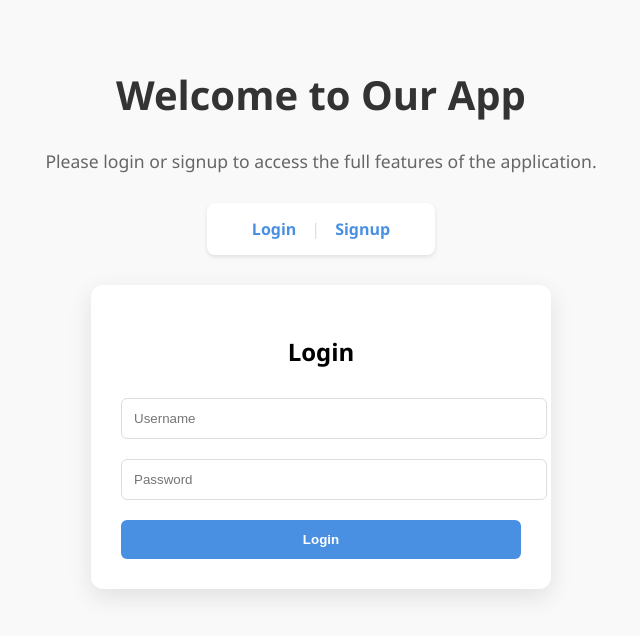
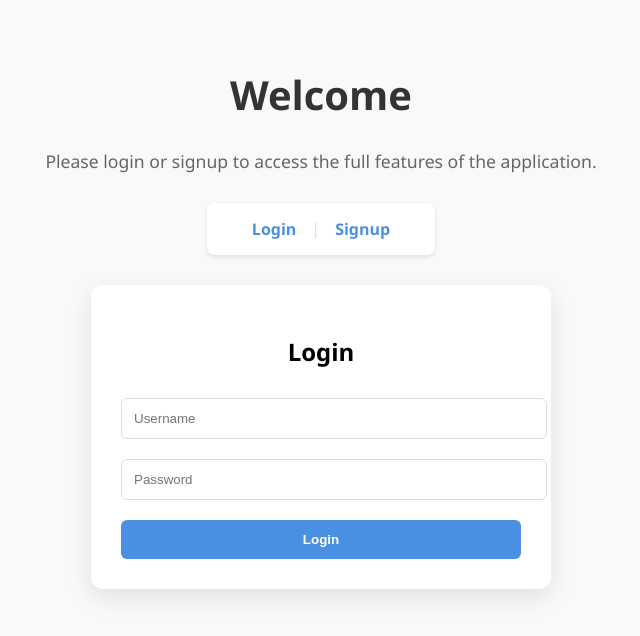
Before and after one commit to am12j/vcp, a React (Create React App) app in the folder frontendvc/: page /login in a window 1280 px wide. Shown: the top 636 px of the page, without its empty margins (319-959 px from the left). Built offline with nearby package versions, Linux system fonts and the light colour scheme; no server answers.

Commit message:
welcome to our platform is changed to welcome only

```diff
--- a/frontendvc/src/App.js
+++ b/frontendvc/src/App.js
@@ -12,7 +12,7 @@ function App() {
   return (
     <BrowserRouter>
       <div className="main-wrapper">
-        <h1 className="heading-main">Welcome to Our App</h1>
+        <h1 className="heading-main">Welcome </h1>
         <p className="description-text">
           Please login or signup to access the full features of the application.
         </p>
```
